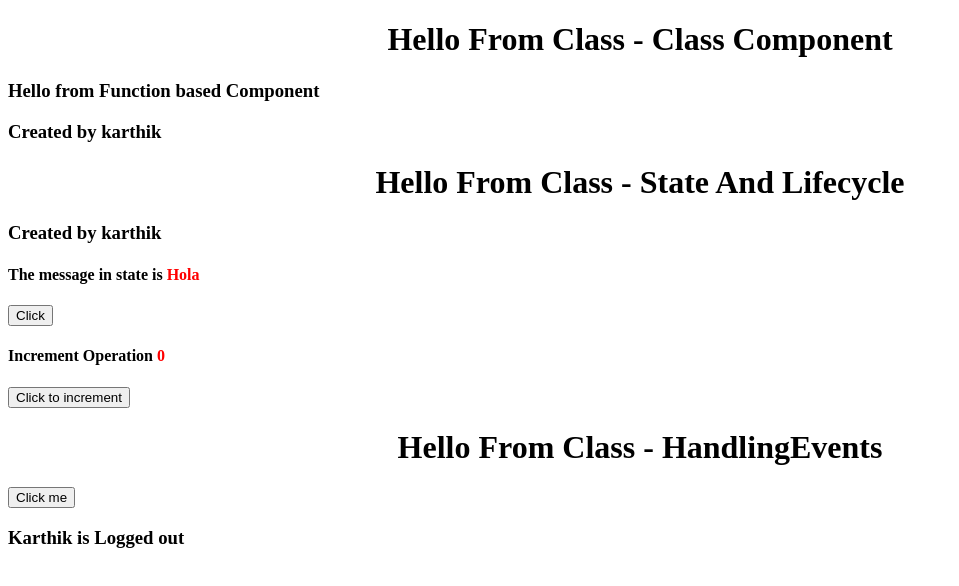
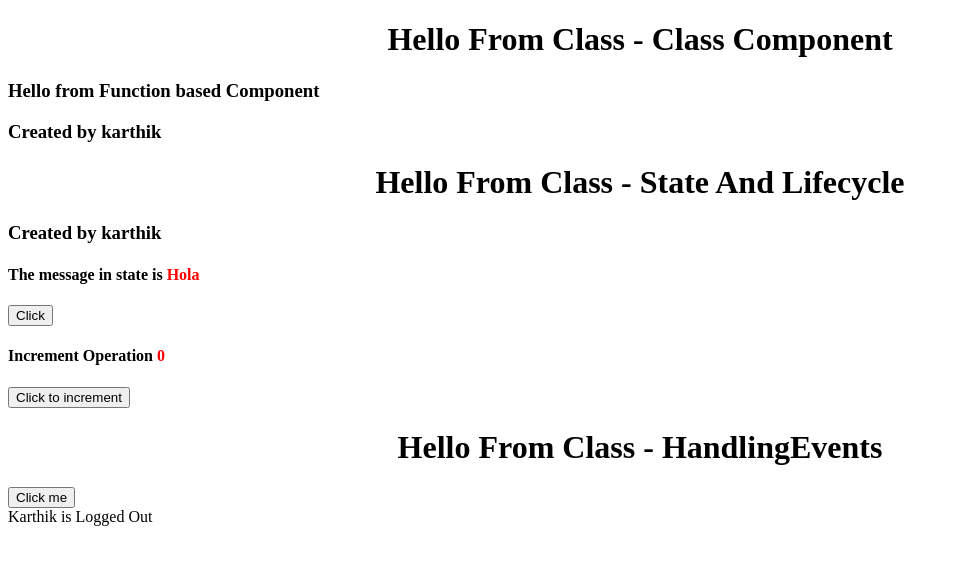
Before and after one commit to mekarthikr/React-Application, a React (Create React App) app: page / in a window 1280 px wide. Shown: the top 586 px of the page, without its empty margins (0-959 px from the left). Built offline with nearby package versions, Linux system fonts and the light colour scheme.

Commit message:
Changes in Conditional Rendering

```diff
--- a/src/components/ConditionalRendering/ConditionalRendering.js
+++ b/src/components/ConditionalRendering/ConditionalRendering.js
@@ -12,21 +12,30 @@ export default class ConditionalRendering extends React.Component
     }
     DisplayFunction()
     {
-        if(this.state.isLoggedIn)
-        {
-            return(
-                <div><h3>Karthik is logged in</h3></div>
-            )
-        }
-        else
-        {
-            return(
-                <div><h3>Karthik is Logged out</h3></div>
-            )
-        }
+        // let message
+        // if(this.state.isLoggedIn)
+        // {
+        //     message=<div><h3>Karthik is logged in</h3></div>
+
+        // }
+        // else
+        // {
+        //     message=<div><h3>Karthik is Logged out</h3></div>
+
+        // }
+        // return message
     }
     render(){
-        // return (<ConditionalRendering/>);
-        return(this.DisplayFunction())
+        // return (
+        //     <div>
+        //  <ConditionalRendering/>
+        // <ConditionalRendering/>
+        //     </div>
+
+        // );
+        // return(this.DisplayFunction())
+        return(
+            this.state.isLoggedIn?<div>Karthik is Logged In</div>:<div>Karthik is Logged Out</div>
+        )
     }
 }
```
